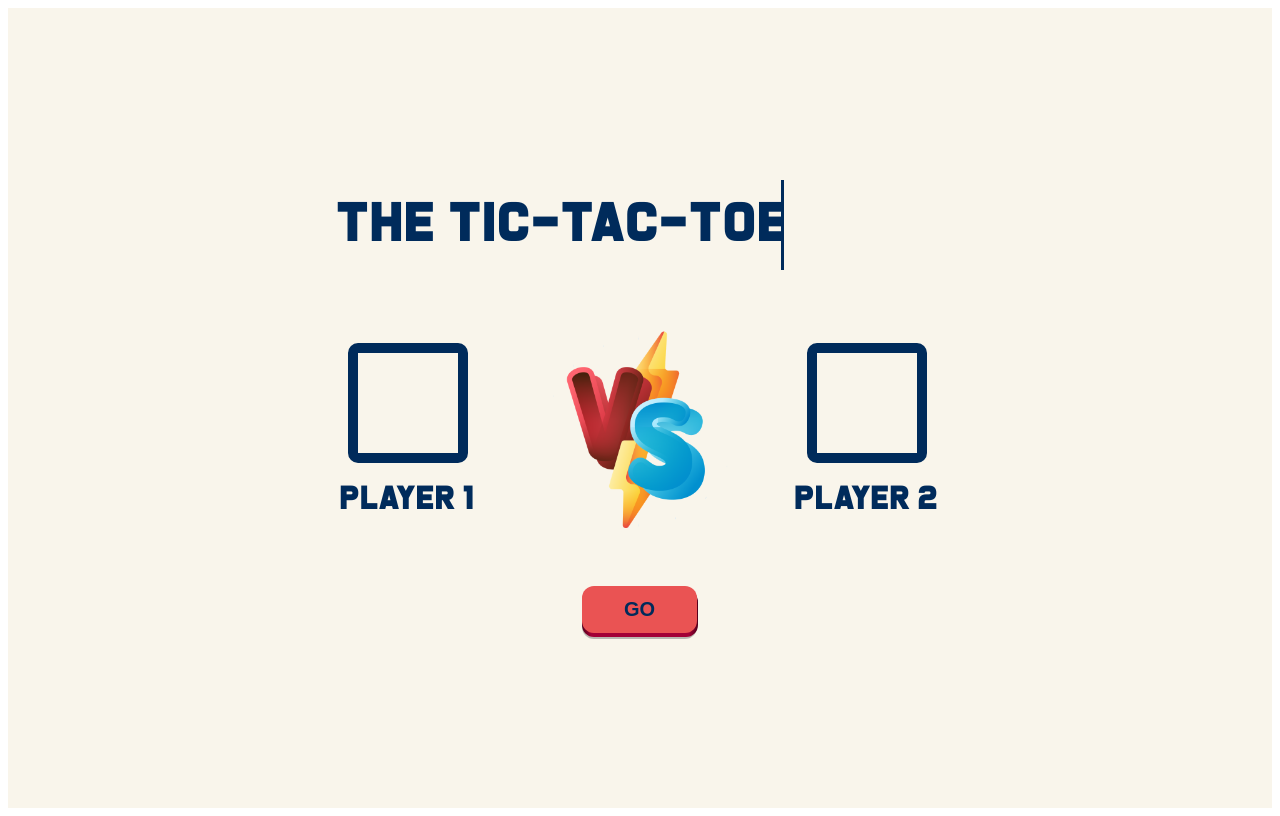
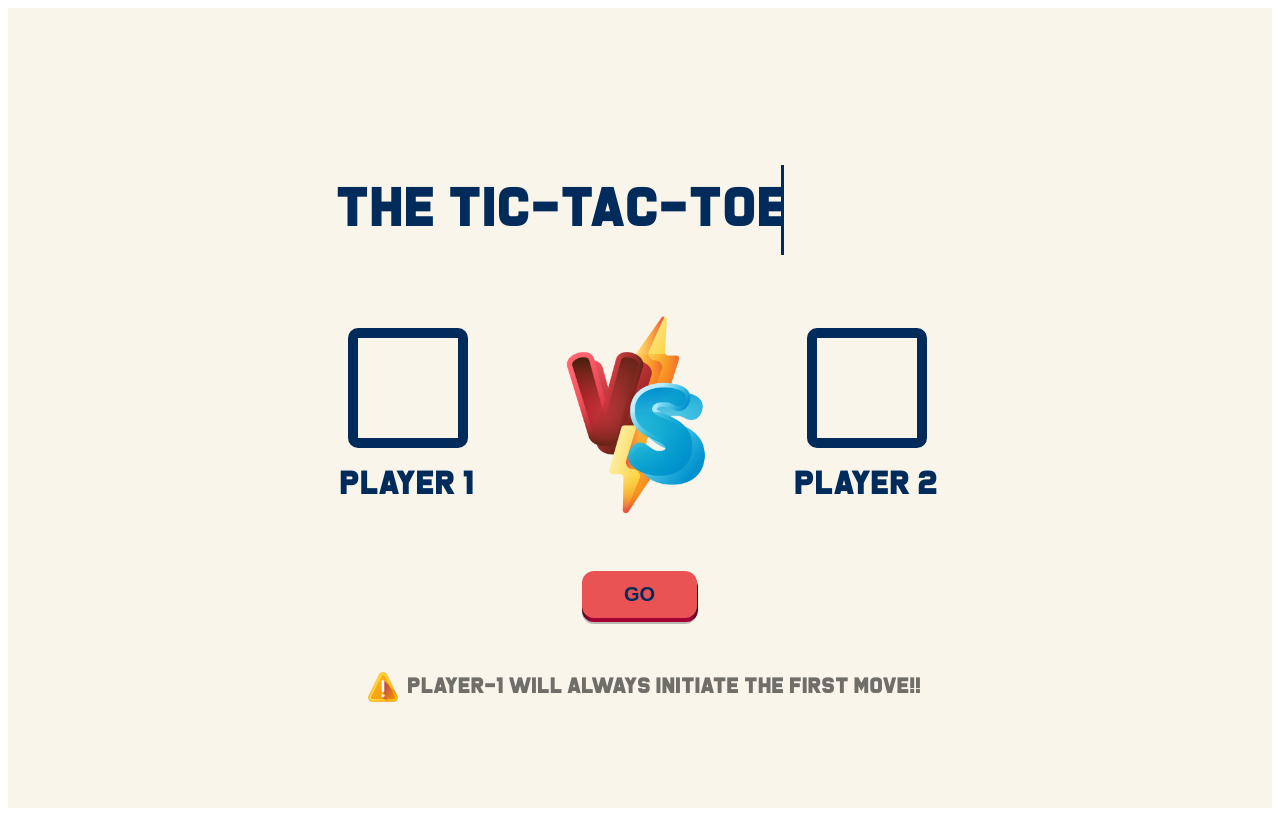
Before and after one commit to KirtanTank/Tic-Tac-Toe, an Angular app: page / in a window 1280 px wide. Built offline with nearby package versions, Linux system fonts and the light colour scheme; a web font is replaced by a local one.

Commit message:
completed tests

```diff
--- a/src/app/home/home.component.ts
+++ b/src/app/home/home.component.ts
@@ -15,7 +15,7 @@ export class HomeComponent implements OnInit {
   flag_draw : boolean = false;
 
 
-  constructor(public service : DataServiceService, private router : Router) { }
+  constructor(public service : DataServiceService) { }
 
   element : any;
   val : any = "X";
@@ -259,7 +259,6 @@ export class HomeComponent implements OnInit {
       this.count = 0;
       this.flag_win = false;
       this.flag_draw = false;
-
   }
   ngOnInit(): void {
   }
--- a/src/app/splash/splash.component.html
+++ b/src/app/splash/splash.component.html
@@ -11,19 +11,19 @@
     <div class="main">
         <ul class="lines">
             <li class="line">The Tic-Tac-Toe Game</li>
-            <li class="line">Noughts and Crosses</li>
             <li class="line">Play With Your Friends</li>
             <li class="line">Choose Your Favorite Symbols</li>
-            <li class="line">Play with your own Symbols</li>
+            <li class="line">You Can Use Your Initials</li>
+            <li class="line">Play and Enjoy</li>
         </ul>
         <div class="symbol">
             <div class="sym1">
-                <input type="text" #play1 (keyup)="getValue1(play1.value)" [ngStyle]="{'border-color': checkVal1?.length > 1 ? 'red' : '#002B5B' }" class="player1">
+                <input type="text" #play1 (input)="getValue1(play1.value)" [ngStyle]="{'border-color': checkVal1?.length > 1 ? 'red' : '#002B5B' }" class="player1">
                 <p class="name1">Player 1</p>
             </div>
             <img src="assets/VSlogo.png" class="gif">
             <div class="sym2">
-                <input type="text" #play2 (keyup)="getValue2(play2.value)" [ngStyle]="{'border-color': checkVal2?.length > 1 ? 'red' : '#002B5B' }" class="player2">
+                <input type="text" #play2 (input)="getValue2(play2.value)" [ngStyle]="{'border-color': checkVal2?.length > 1 ? 'red' : '#002B5B' }" class="player2">
                 <p class="name2">Player 2</p>
             </div>
         </div>
@@ -34,6 +34,10 @@
                 <b>GO</b>
             </span>
         </button>
+        <div class="footer">
+            <img src="assets/attention.png" class="foot-img">
+            <p class="attention">Player-1 will always initiate the first move!!</p>
+        </div>
     </div>
 
     <div class="notification">
--- a/src/app/splash/splash.component.scss
+++ b/src/app/splash/splash.component.scss
@@ -172,7 +172,7 @@ html, body{
 }
 
 .notification--show{
-    animation: fade 2s linear;
+    animation: fade 1s linear;
     visibility: visible;
     opacity: 1;
     overflow: hidden;
@@ -294,3 +294,24 @@ html, body{
 .start:focus:not(:focus-visible) {
   outline: none;
 }
+
+.footer{
+    display: flex;
+    flex-direction: row;
+    align-items: center;
+    color: rgba(0, 0, 0, 0.551);
+}
+
+.foot-img{
+    width: 30px;
+    position: relative;
+    top: 50px;
+}
+
+.attention{
+    font-family: line-font;
+    font-size: 20px;
+    position: relative;
+    top: 50px;
+    left: 10px;
+}
--- a/src/app/splash/splash.component.ts
+++ b/src/app/splash/splash.component.ts
@@ -24,55 +24,42 @@ export class SplashComponent implements OnInit {
   errorLine : string = "";
 
   // Getting the values of input fields
-  getValue1(val: any){
+  async getValue1(val: any){
     this.checkVal1 = val;
     // console.log(this.checkVal1.length);
   }
-  getValue2(val: any){
+  async getValue2(val: any){
     this.checkVal2 = val;
     // console.log(this.checkVal2.length);
   }
-
-  // addNotification(valueStr : any){
-  //   const notification = document.querySelector(".notification");
-  //   const toast = document.createElement("div");
-  //     toast.className = `design`;
-  //     toast.innerHTML = `
-  //     <img src="/assets/cancel.png" class="image">
-  //     <span class="error"><b>${valueStr}</b></span>`;
-  //     notification?.appendChild(toast);
-  // }
   // check the input field
   startGame(){
     const design = document.querySelector(".design");
     if(this.checkVal1 == undefined || this.checkVal2 == undefined){
       this.errorLine = "Please Select a symbol!!";
-      // this.addNotification(this.errorLine);
       design?.classList.add("notification--show");
       setTimeout(() => {
         design?.classList.remove("notification--show");
-      }, 2000);
+      }, 1000);
     }
     else if(this.checkVal1.length > 1 || this.checkVal2.length > 1){
       this.errorLine = "More Than One Character is not Allowed!";
-      // this.addNotification(this.errorLine);
       design?.classList.add("notification--show");
       setTimeout(() => {
         design?.classList.remove("notification--show");
-      }, 2000);
+      }, 1000);
     }
     else if(this.checkVal1 != undefined && this.checkVal2 != undefined && this.checkVal1 === this.checkVal2){
       this.errorLine = "Please Select a Different Symbol!!";
-      // this.addNotification(this.errorLine);
       design?.classList.add("notification--show");
       setTimeout(() => {
         design?.classList.remove("notification--show");
-      }, 2000);
+      }, 1000);
     }
     else{
-      this.router.navigate(['/', 'Play']);
       this.service.value1 = this.checkVal1;
       this.service.value2 = this.checkVal2;
+      this.router.navigate(['/', 'Play']);
     }
   }
 }
```
Also changed, not shown: src/assets/attention.png (added).
